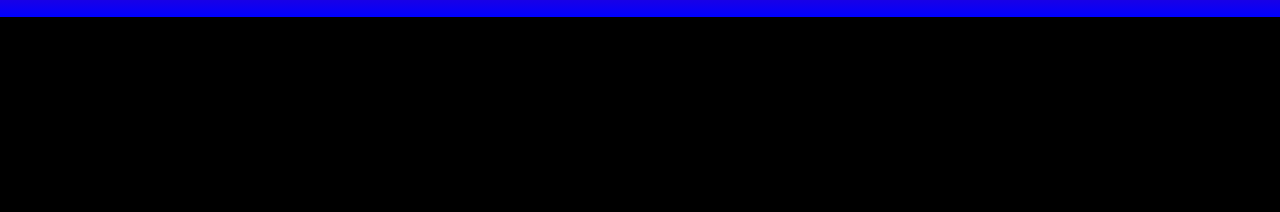
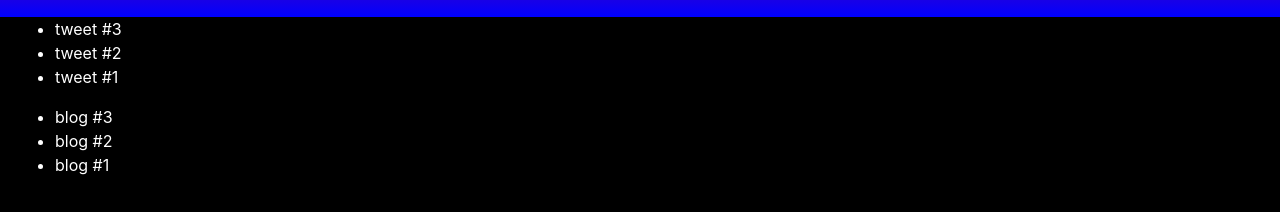
Before and after one commit to QMasterMoo/wizsite, a plain HTML site: page index.html in a window 1280 px wide. Shown: the part 198-410 px from the top of the page. Drawn offline with Linux system fonts and the light colour scheme.

Commit message:
Whatever I had before github

```diff
--- a/index.html
+++ b/index.html
@@ -54,5 +54,35 @@
                 </div>
             </div>
         </section>
+
+        <!-- Content section -->
+        <section id="content">
+            <div id="tweet-box" class="col-lg-6 content-text">
+                <ul>
+                    <li>
+                        tweet #3
+                    </li>
+                    <li>
+                        tweet #2
+                    </li>
+                    <li>
+                        tweet #1
+                    </li>
+                </ul>
+            </div>
+            <div id="blog-box" class="col-lg-6 content-text">
+                <ul>
+                    <li>
+                        blog #3
+                    </li>
+                    <li>
+                        blog #2
+                    </li>
+                    <li>
+                        blog #1
+                    </li>
+                </ul>
+            </div>
+        </section>
     </body>
 </html>
--- a/static/css/style.css
+++ b/static/css/style.css
@@ -1,5 +1,13 @@
 body {
     background-color: black;
+}
+
+.content {
+    display: table;
+}
+
+.content-text {
+    color: white;
 }
 
 .navbar::before {
```
